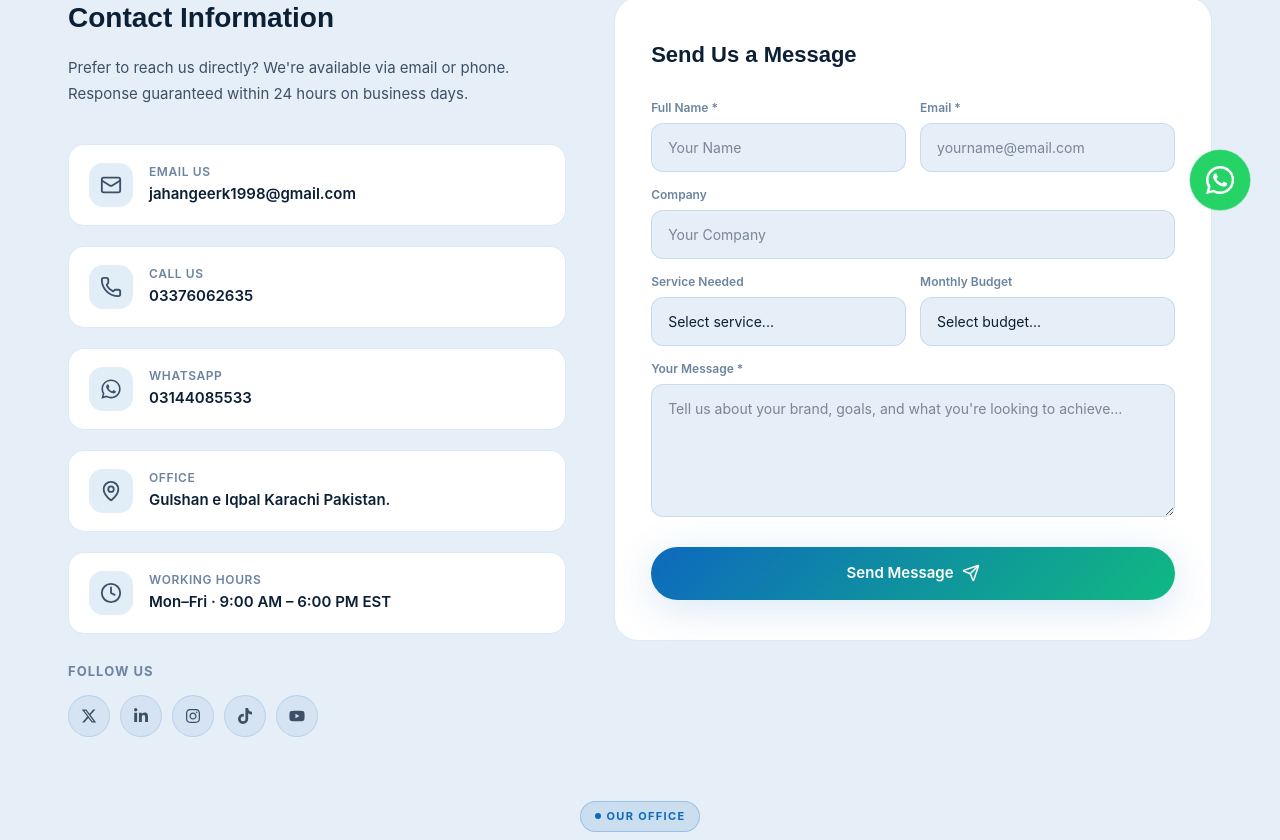
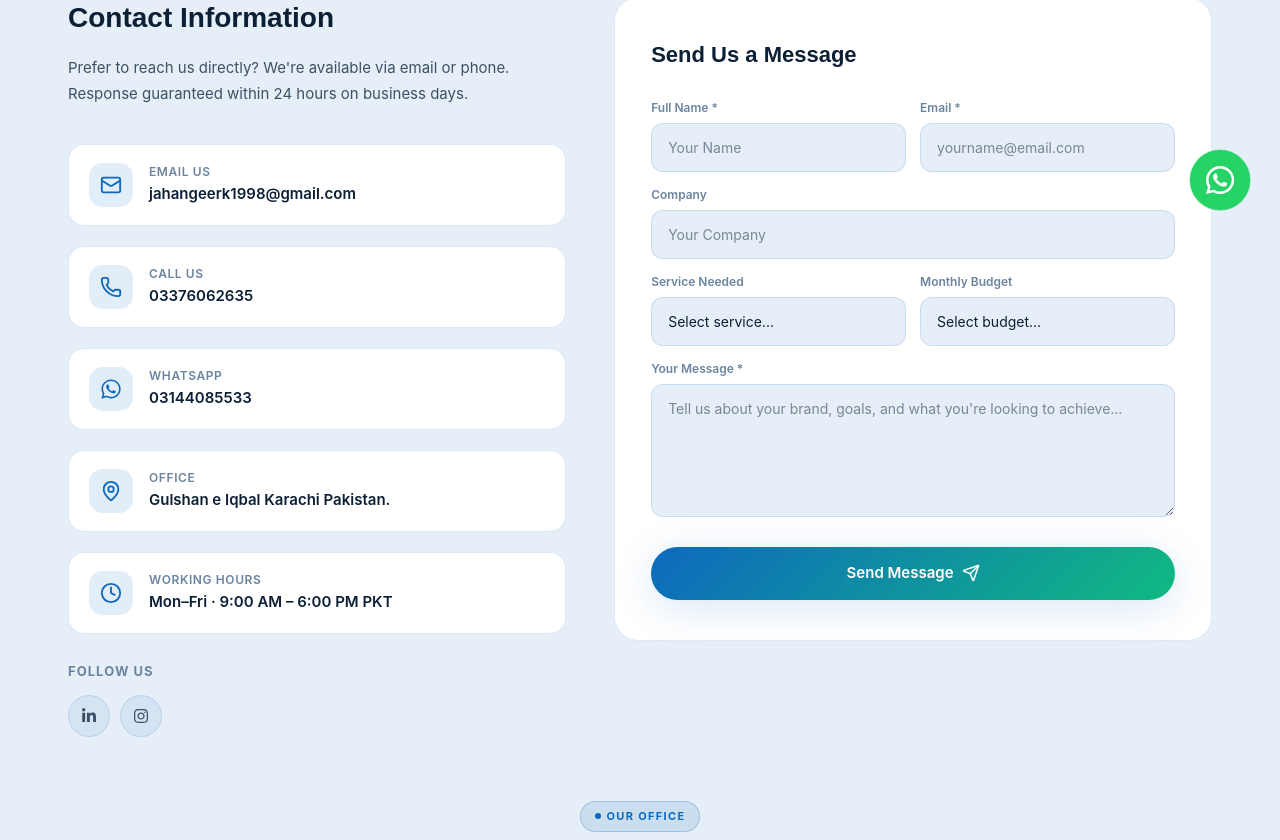
Before and after one commit to Alamgir-Khan-315/Edu-grow, a React (Vite) app: page /contact in a window 1280 px wide. Shown: the part 560-1400 px from the top of the page. Built offline with nearby package versions, Linux system fonts and the light colour scheme.

Commit message:
added links to social icons

```diff
--- a/src/components/Footer.jsx
+++ b/src/components/Footer.jsx
@@ -23,10 +23,22 @@ const COLS = {
 }
 
 const SOCIALS = [
-  { icon: <FaLinkedinIn size={15} />, label: 'LinkedIn' },
-  { icon: <FaYoutube size={15} />, label: 'YouTube' },
-  { icon: <FaFacebookF size={15} />, label: 'Facebook' },
-  { icon: <FaInstagram size={15} />, label: 'Instagram' },
+  {
+    icon: <FaLinkedinIn size={15} />,
+    label: 'LinkedIn',
+    href: 'https://www.linkedin.com/company/edugrow-digital_marketing/?viewAsMember=true',
+    hoverColor: '#0A66C2',
+    hoverBg: 'rgba(10,102,194,.14)',
+  },
+  {
+    icon: <FaInstagram size={15} />,
+    label: 'Instagram',
+    href: 'https://www.instagram.com/edugrow_digital/?hl=en',
+    hoverColor: '#E1306C',
+    hoverBg: 'rgba(225,48,108,.14)',
+  },
+  // { icon: <FaYoutube size={15} />,   label: 'YouTube',  href: '#', hoverColor: '#FF0000', hoverBg: 'rgba(255,0,0,.12)' },   // Uncomment when ready
+  // { icon: <FaFacebookF size={15} />, label: 'Facebook', href: '#', hoverColor: '#1877F2', hoverBg: 'rgba(24,119,242,.14)' }, // Uncomment when ready
 ]
 
 export default function Footer({ theme: t }) {
@@ -49,11 +61,41 @@ export default function Footer({ theme: t }) {
               Your full-service social media &amp; events agency. We turn brands into communities and events into experiences.
             </p>
             <div style={{ display: 'flex', gap: 8 }}>
-              {SOCIALS.map(({ icon, label }) => (
-                <button key={label} aria-label={label} title={label} style={{ width: 36, height: 36, borderRadius: '50%', border: `1px solid ${t.border}`, background: `rgba(${t.rgb},.08)`, color: t.text, cursor: 'pointer', display: 'flex', alignItems: 'center', justifyContent: 'center', transition: 'all .2s' }}
-                  onMouseEnter={e => { e.currentTarget.style.background = `rgba(${t.rgb},.22)`; e.currentTarget.style.borderColor = a; e.currentTarget.style.color = a }}
-                  onMouseLeave={e => { e.currentTarget.style.background = `rgba(${t.rgb},.08)`; e.currentTarget.style.borderColor = t.border; e.currentTarget.style.color = t.text }}
-                >{icon}</button>
+              {SOCIALS.map(({ icon, label, href, hoverColor, hoverBg }) => (
+                <a
+                  key={label}
+                  href={href}
+                  target="_blank"
+                  rel="noopener noreferrer"
+                  aria-label={label}
+                  title={label}
+                  style={{
+                    width: 36, height: 36, borderRadius: '50%',
+                    border: `1px solid ${t.border}`,
+                    background: `rgba(${t.rgb},.08)`,
+                    color: t.text,
+                    display: 'flex', alignItems: 'center', justifyContent: 'center',
+                    transition: 'all .25s cubic-bezier(.4,0,.2,1)',
+                    textDecoration: 'none',
+                    flexShrink: 0,
+                  }}
+                  onMouseEnter={e => {
+                    e.currentTarget.style.borderColor = hoverColor;
+                    e.currentTarget.style.color = hoverColor;
+                    e.currentTarget.style.background = hoverBg;
+                    e.currentTarget.style.transform = 'translateY(-3px) scale(1.12)';
+                    e.currentTarget.style.boxShadow = `0 6px 18px ${hoverBg}`;
+                  }}
+                  onMouseLeave={e => {
+                    e.currentTarget.style.borderColor = t.border;
+                    e.currentTarget.style.color = t.text;
+                    e.currentTarget.style.background = `rgba(${t.rgb},.08)`;
+                    e.currentTarget.style.transform = 'translateY(0) scale(1)';
+                    e.currentTarget.style.boxShadow = 'none';
+                  }}
+                >
+                  {icon}
+                </a>
               ))}
             </div>
           </div>
--- a/src/pages/Contact.jsx
+++ b/src/pages/Contact.jsx
@@ -5,11 +5,25 @@ import { Mail, Phone, MapPin, Clock, PartyPopper, Plus, Send, Star, ShieldCheck,
 import { FaWhatsapp, FaXTwitter, FaLinkedinIn, FaInstagram, FaTiktok, FaYoutube } from 'react-icons/fa6';
 
 const SOCIAL_LINKS = [
-  { icon: <FaXTwitter size={16} />, label: 'X' },
-  { icon: <FaLinkedinIn size={16} />, label: 'LinkedIn' },
-  { icon: <FaInstagram size={16} />, label: 'Instagram' },
-  { icon: <FaTiktok size={16} />, label: 'TikTok' },
-  { icon: <FaYoutube size={16} />, label: 'YouTube' },
+  // { icon: <FaXTwitter size={16} />, label: 'X', href: '#', hoverColor: '#000', hoverBg: 'rgba(0,0,0,.12)' },  // Uncomment when ready
+  {
+    icon: <FaLinkedinIn size={16} />,
+    label: 'LinkedIn',
+    href: 'https://www.linkedin.com/company/edugrow-digital_marketing/?viewAsMember=true',
+    hoverColor: '#0A66C2',
+    hoverBg: 'rgba(10,102,194,.14)',
+    hoverBorder: '#0A66C2',
+  },
+  {
+    icon: <FaInstagram size={16} />,
+    label: 'Instagram',
+    href: 'https://www.instagram.com/edugrow_digital/?hl=en',
+    hoverColor: '#E1306C',
+    hoverBg: 'rgba(225,48,108,.14)',
+    hoverBorder: '#E1306C',
+  },
+  // { icon: <FaTiktok size={16} />, label: 'TikTok', href: '#', hoverColor: '#010101', hoverBg: 'rgba(1,1,1,.12)' },   // Uncomment when ready
+  // { icon: <FaYoutube size={16} />, label: 'YouTube', href: '#', hoverColor: '#FF0000', hoverBg: 'rgba(255,0,0,.12)' }, // Uncomment when ready
 ]
 
 const FAQS = [
@@ -154,17 +168,25 @@ export default function Contact({ theme: t }) {
 
               {/* Info cards */}
               {[
-                { icon: <Mail size={22} />, label: 'Email Us', val: 'jahangeerk1998@gmail.com' },
-                { icon: <Phone size={22} />, label: 'Call Us', val: '03376062635' },
-                { icon: <FaWhatsapp size={22} />, label: 'Whatsapp', val: '03144085533' },
+                { icon: <Mail size={22} />, label: 'Email Us', val: 'jahangeerk1998@gmail.com', href: 'mailto:jahangeerk1998@gmail.com' },
+                { icon: <Phone size={22} />, label: 'Call Us', val: '03376062635', href: 'tel:+923376062635' },
+                { icon: <FaWhatsapp size={22} />, label: 'WhatsApp', val: '03144085533', href: 'https://wa.me/923144085533' },
                 { icon: <MapPin size={22} />, label: 'Office', val: 'Gulshan e Iqbal Karachi Pakistan.' },
-                { icon: <Clock size={22} />, label: 'Working Hours', val: 'Mon–Fri · 9:00 AM – 6:00 PM EST' },
-              ].map(({ icon, label, val }, i) => (
+                { icon: <Clock size={22} />, label: 'Working Hours', val: 'Mon–Fri · 9:00 AM – 6:00 PM PKT' },
+              ].map(({ icon, label, val, href }, i) => (
                 <div key={i} style={{ display: 'flex', alignItems: 'center', gap: 16, marginBottom: 20, padding: '18px 20px', borderRadius: 16, background: t.bgCard, border: `1px solid ${t.border}` }}>
-                  <div style={{ width: 44, height: 44, borderRadius: 14, background: `rgba(${t.rgb},.12)`, display: 'flex', alignItems: 'center', justifyContent: 'center', fontSize: 22, flexShrink: 0 }}>{icon}</div>
+                  <div style={{ width: 44, height: 44, borderRadius: 14, background: `rgba(${t.rgb},.12)`, display: 'flex', alignItems: 'center', justifyContent: 'center', fontSize: 22, flexShrink: 0, color: t.accent }}>{icon}</div>
                   <div>
                     <div style={{ fontSize: 12, fontWeight: 600, color: t.textMuted, letterSpacing: '.05em', textTransform: 'uppercase' }}>{label}</div>
-                    <div style={{ fontSize: 15, fontWeight: 600, color: t.textHeading, marginTop: 2 }}>{val}</div>
+                    {href ? (
+                      <a href={href} target={href.startsWith('http') ? '_blank' : undefined} rel="noopener noreferrer"
+                        style={{ fontSize: 15, fontWeight: 600, color: t.textHeading, marginTop: 2, display: 'block', textDecoration: 'none', transition: 'color .2s' }}
+                        onMouseEnter={e => e.currentTarget.style.color = t.accent}
+                        onMouseLeave={e => e.currentTarget.style.color = t.textHeading}
+                      >{val}</a>
+                    ) : (
+                      <div style={{ fontSize: 15, fontWeight: 600, color: t.textHeading, marginTop: 2 }}>{val}</div>
+                    )}
                   </div>
                 </div>
               ))}
@@ -173,11 +195,41 @@ export default function Contact({ theme: t }) {
               <div style={{ marginTop: 28 }}>
                 <p style={{ fontSize: 13, fontWeight: 700, letterSpacing: '.08em', textTransform: 'uppercase', color: t.textMuted, marginBottom: 14 }}>Follow Us</p>
                 <div style={{ display: 'flex', gap: 10, flexWrap: 'wrap' }}>
-                  {SOCIAL_LINKS.map(({ icon, label }) => (
-                    <button key={label} aria-label={label} title={label} style={{ width: 42, height: 42, borderRadius: '50%', border: `1px solid ${t.border}`, background: `rgba(${t.rgb},.08)`, color: t.text, cursor: 'pointer', display: 'flex', alignItems: 'center', justifyContent: 'center', transition: 'all .2s' }}
-                      onMouseEnter={e => { e.currentTarget.style.borderColor = t.accent; e.currentTarget.style.color = t.accent; e.currentTarget.style.background = `rgba(${t.rgb},.16)` }}
-                      onMouseLeave={e => { e.currentTarget.style.borderColor = t.border; e.currentTarget.style.color = t.text; e.currentTarget.style.background = `rgba(${t.rgb},.08)` }}
-                    >{icon}</button>
+                  {SOCIAL_LINKS.map(({ icon, label, href, hoverColor, hoverBg, hoverBorder }) => (
+                    <a
+                      key={label}
+                      href={href}
+                      target="_blank"
+                      rel="noopener noreferrer"
+                      aria-label={label}
+                      title={label}
+                      style={{
+                        width: 42, height: 42, borderRadius: '50%',
+                        border: `1px solid ${t.border}`,
+                        background: `rgba(${t.rgb},.08)`,
+                        color: t.text,
+                        display: 'flex', alignItems: 'center', justifyContent: 'center',
+                        transition: 'all .25s cubic-bezier(.4,0,.2,1)',
+                        textDecoration: 'none',
+                        flexShrink: 0,
+                      }}
+                      onMouseEnter={e => {
+                        e.currentTarget.style.borderColor = hoverBorder || hoverColor;
+                        e.currentTarget.style.color = hoverColor;
+                        e.currentTarget.style.background = hoverBg;
+                        e.currentTarget.style.transform = 'translateY(-3px) scale(1.12)';
+                        e.currentTarget.style.boxShadow = `0 6px 20px ${hoverBg}`;
+                      }}
+                      onMouseLeave={e => {
+                        e.currentTarget.style.borderColor = t.border;
+                        e.currentTarget.style.color = t.text;
+                        e.currentTarget.style.background = `rgba(${t.rgb},.08)`;
+                        e.currentTarget.style.transform = 'translateY(0) scale(1)';
+                        e.currentTarget.style.boxShadow = 'none';
+                      }}
+                    >
+                      {icon}
+                    </a>
                   ))}
                 </div>
               </div>
```
